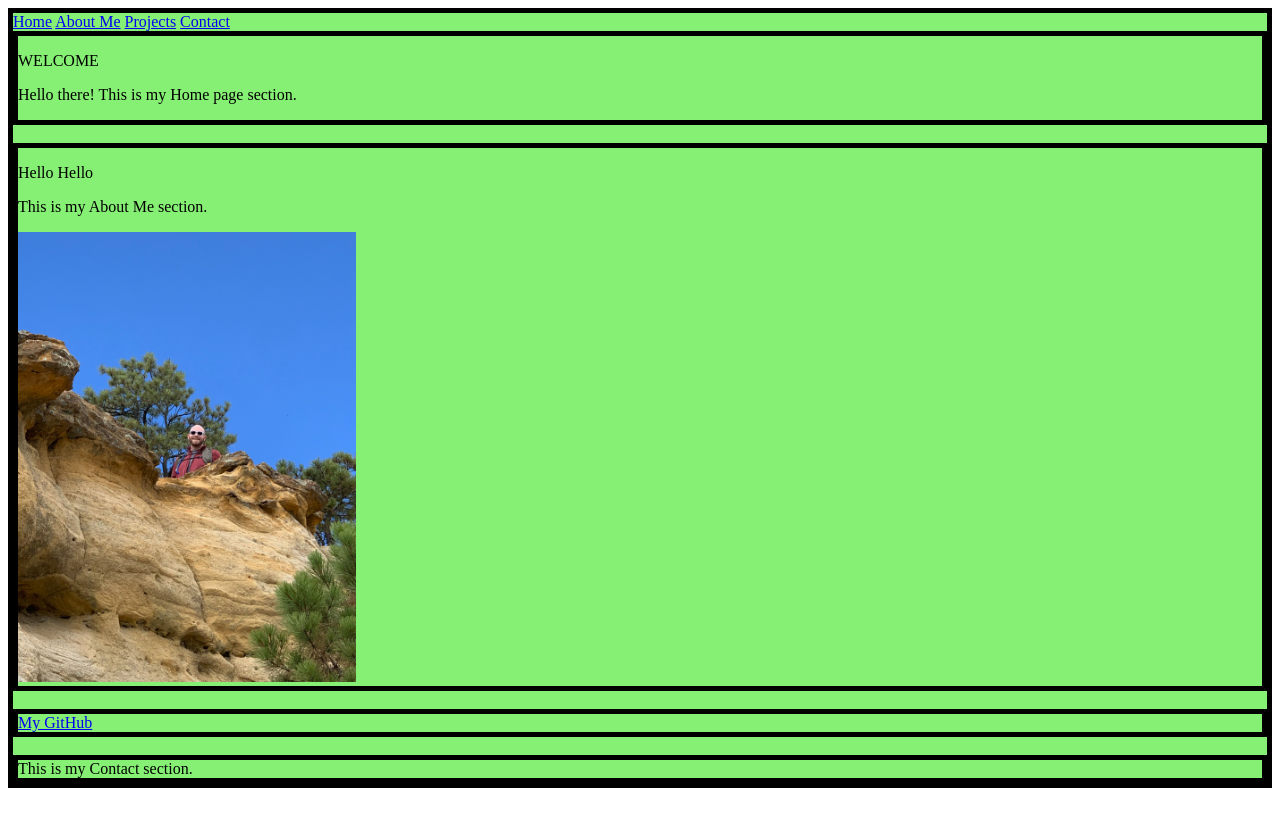
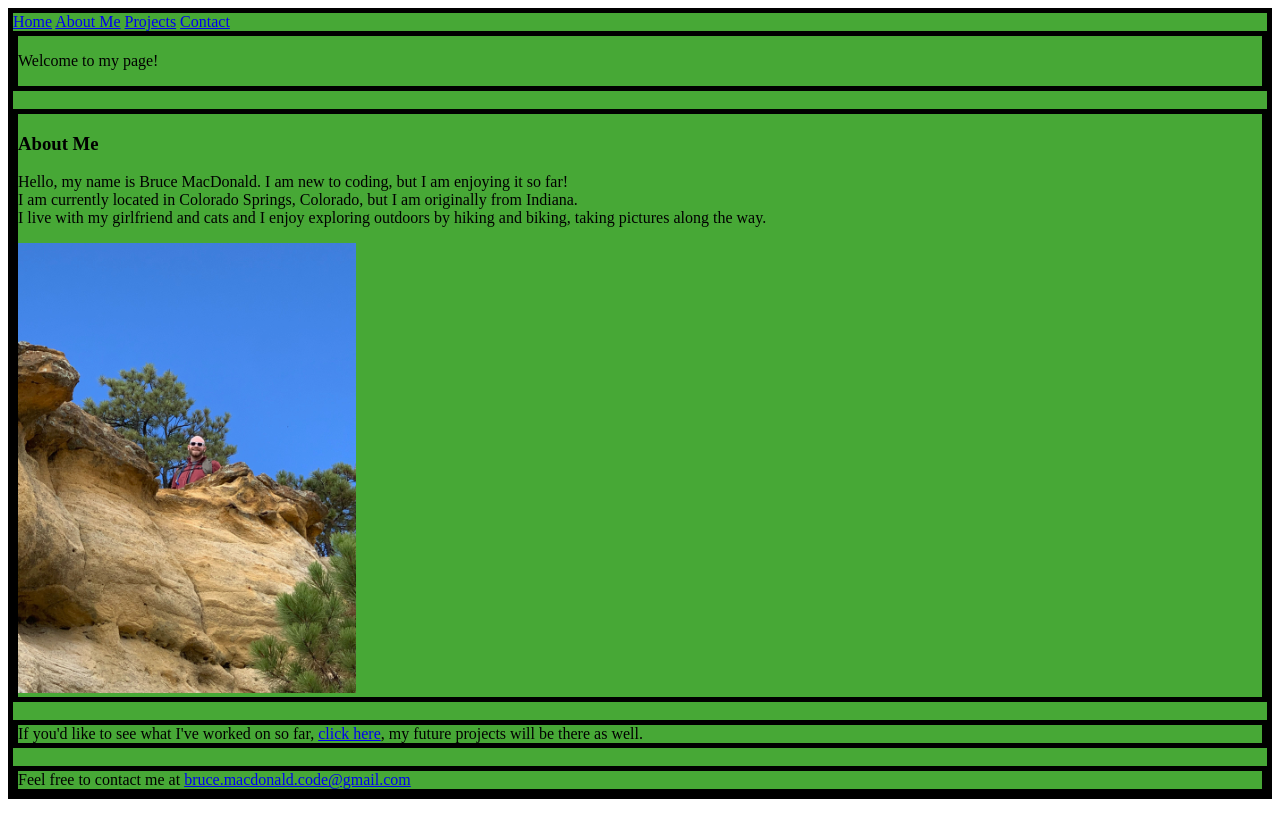
Before and after one commit to bruce-macdonald/bruce-macdonald.github.io, a plain HTML site: page index.html in a window 1280 px wide. Drawn offline with Linux system fonts and the light colour scheme.

Commit message:
filled in the text blocks a bit, got the contact info filled out

```diff
--- a/index.html
+++ b/index.html
@@ -18,25 +18,30 @@
             <a href="#contact">Contact</a>
           </nav>
         <div class = "test">
-            <p> WELCOME</p>
+            <p> Welcome to my page!</p>
             <a name="home"></a>
-            <p>Hello there! This is my Home page section.</p>
+            <p></p>
         </div>
         <br>
         <div class = "test">
 
-            <p>Hello Hello</p>
+            <h3>About Me</h3></p>
             <body><a name="About Me"></a></body>
-            <p>This is my About Me section.</p>
+            <p>Hello, my name is Bruce MacDonald. I am new to coding, but I am enjoying it so far!
+                <br>
+                I am currently located in Colorado Springs, Colorado, but I am originally from Indiana.
+                <br>
+                I live with my girlfriend and cats and I enjoy exploring outdoors by hiking and biking, taking pictures along the way.
+            </p>
             <img src ="images/IMG_3690.JPG" alt = "a smiling Bruce spotted in the wild">
         </div>
         <br>
-        <div class = "test"><a href="https://github.com/bruce-macdonald">My GitHub</a>
+        <div class = "test">If you'd like to see what I've worked on so far, <a href="https://github.com/bruce-macdonald">click here</a>, my future projects will be there as well.
             <a name="projects"></a>
         </div>
         <br>
         <a name="contact"></a>
-        <div class="test"> This is my Contact section. </ul></div>
+        <div class="test"> Feel free to contact me at <a href ="bruce.macdonald.code@gmail.com"> bruce.macdonald.code@gmail.com </a></ul></div>
 
     </div>
     <br><br>
--- a/styles.css
+++ b/styles.css
@@ -9,7 +9,7 @@ ul {
     margin: 0;
     padding: 0;
     overflow: hidden;
-    background-color: rgb(134, 240, 116);
+    background-color: rgb(71, 168, 54);
   }
 
 li a {
```
